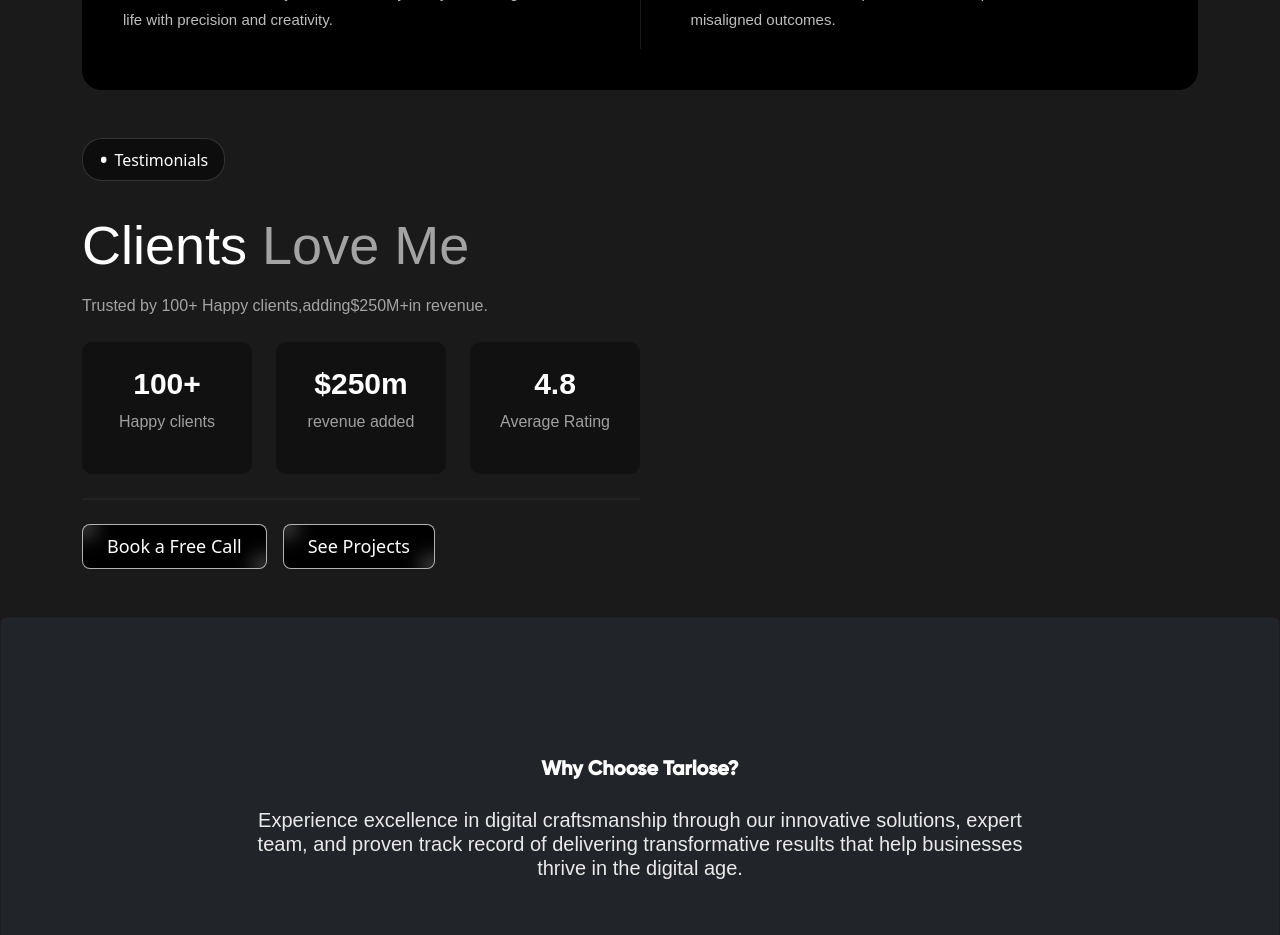
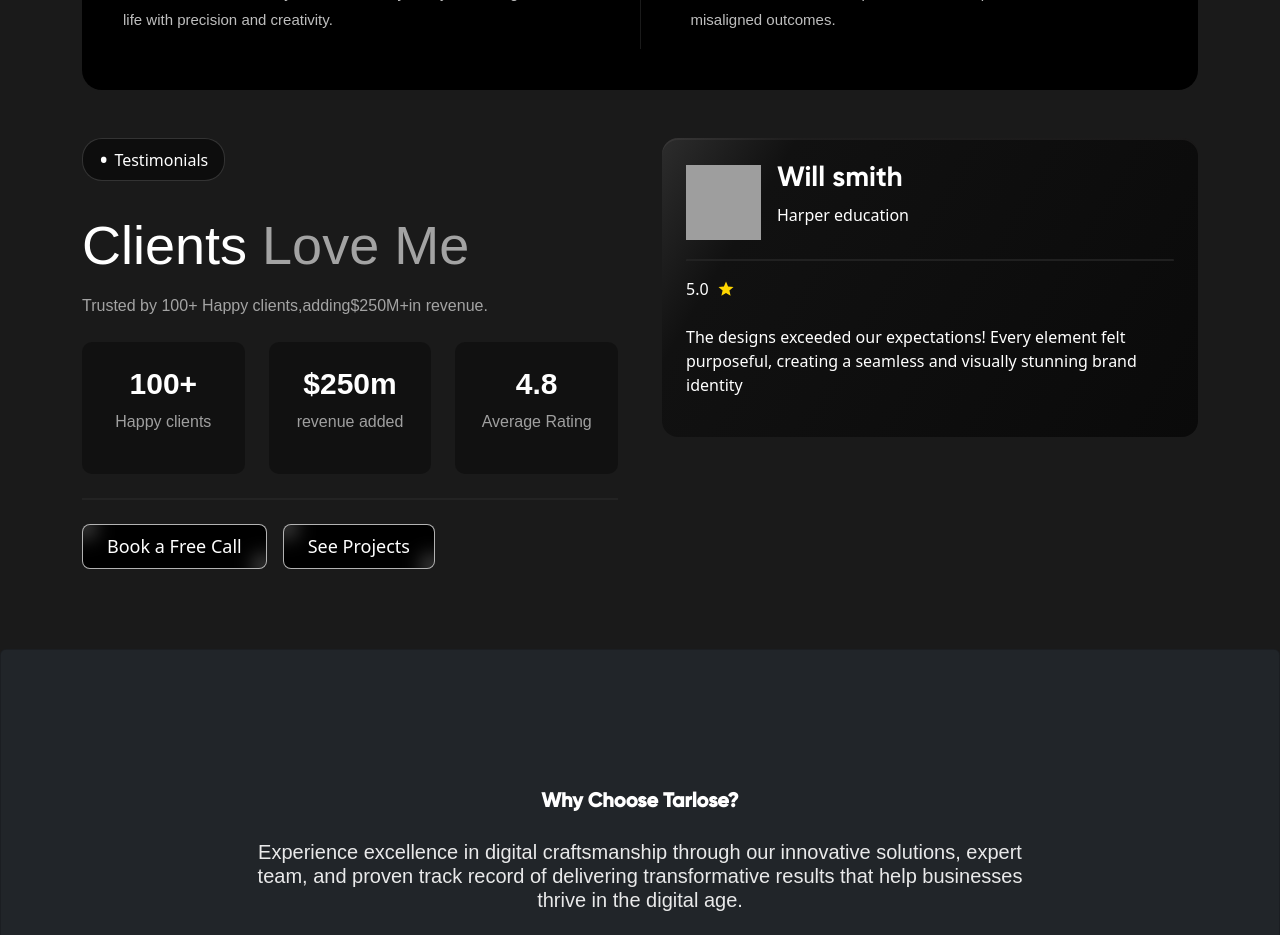
Before and after one commit to WTFAYXN/Tarlose-React, a React (Vite) app in the folder client/: page / in a window 1280 px wide. Shown: the part 5820-6755 px from the top of the page. Built offline with nearby package versions, Linux system fonts and the light colour scheme; no server answers; grey boxes are pictures that could not be loaded; the HTML template or start-up script is replaced by a standard one.

Commit message:
feat: Add right section to Testimonial component with new card layout and styling improvements

```diff
--- a/client/src/components/Testimonials/Testimonial.css
+++ b/client/src/components/Testimonials/Testimonial.css
@@ -1,3 +1,8 @@
+.Testimonial-container {
+  display: flex;
+  gap: 44px;
+}
+
 .Testimonial-left-container {
   width: 50%;
 }
@@ -26,7 +31,6 @@
 
 .parent-box {
   margin: 24px 0;
-
 }
 
 .parent-box .box {
@@ -46,15 +50,67 @@
 }
 
 .Testimonial-divider {
-  background-color: var(--token-b2b2cec5-8316-4f9c-8fd9-5fdfc3c24032, rgba(255, 255, 255, .1));
-flex: none;
-height: 2px;
-opacity: .8;
-overflow: hidden;
-position: relative;
-width: 100%;
+  background-color: rgba(255, 255, 255, 0.1);
+  flex: none;
+  height: 2px;
+  opacity: 0.8;
+  overflow: hidden;
+  position: relative;
+  width: 100%;
 }
 
 .Testimonial-btn {
   margin-top: 24px;
 }
+
+/* Testimonial right  */
+
+.Testimonial-right-container {
+  width: 50%;
+}
+
+.Testimonial-card {
+  background: linear-gradient(121deg, var(--token-16f2e642-57af-452f-984c-64067596f797, rgb(120, 120, 120)) /* {"name":"light grey"} */ -52%, var(--token-cba3b9c8-9e49-437e-aca1-1e69db3088dc, rgb(17, 17, 17)) /* {"name":"Dark Background Color"} */ 19%, var(--token-f5646347-2529-487d-8af1-d99f05c5451c, rgb(10, 10, 10)) /* {"name":"Background"} */ 100%);
+  max-width: 100%;
+  width: 100%;
+  border-radius: 16px;
+  padding: 24px;
+  box-shadow: rgba(184, 180, 180, 0.08) 0px 2px 0px 0px inset;
+  opacity: 1;
+}
+
+.Testimonial-img-container {
+  width: 75px;
+  height: 75px;
+}
+
+.Testimonial-img {
+  width: 100%;
+  height: 100%;
+  object-fit: cover;
+}
+
+.Testimonial-card-content {
+  display: flex;
+  flex-direction: column;
+  gap: 24px;
+}
+
+.Testimonial-card-heading-container {
+  display: flex;
+  gap: 16px;
+  justify-content: flex-start;
+  align-items: center;
+}
+
+.Testimonial-card-divider {
+  background-color: rgba(255, 255, 255, 0.1);
+  border-radius: 8px;
+  opacity: 0.8;
+}
+
+.Testimonial-rating {
+  display: flex;
+  align-items: center;
+  gap: 8px;
+}
--- a/client/src/components/Testimonials/Testimonial.jsx
+++ b/client/src/components/Testimonials/Testimonial.jsx
@@ -41,16 +41,55 @@ const Testimonial = () => {
               </div>
               <hr className="Testimonial-divider" />
               <div className="button-group Testimonial-btn">
-          <button className="btn shining-button"><a href="https://calendly.com/ayansayad2005/30min?month=2024-12">
-              Book a Free Call
-            </a></button>
-          <button className="btn shining-button">See Projects</button>
-        </div>
+                <button className="btn shining-button">
+                  <a href="https://calendly.com/ayansayad2005/30min?month=2024-12">
+                    Book a Free Call
+                  </a>
+                </button>
+                <button className="btn shining-button">See Projects</button>
+              </div>
             </div>
+          </div>
+          <div className="Testimonial-right-container">
+            <div className="Testimonial-cards">
+              <div className="Testimonial-card">
+                <div className="Testimonial-card-heading-container">
+                  <div className="Testimonial-img-container">
+                    <img src="https://framerusercontent.com/images/eFraHAe16muHsBuOQT8J7PtnM.png" alt="" className="Testimonial-img" />
+                  </div>
+                  <div className="Testimonial-card-heading">
+                    <h3>Will smith</h3>
+                    <p>Harper education</p>
+                  </div>
+                </div>
 
+                <hr className="Testimonial-card-divider" />
 
+                <div className="Testimonial-card-content">
+                  <div className="Testimonial-rating">
+                    <p className="m-0">5.0</p>
+                    <svg
+                      xmlns="http://www.w3.org/2000/svg"
+                      viewBox="0 0 24 24"
+                      fill="var(--token-c858731e-e94e-456c-870f-c18178498e78, rgb(255, 215, 0))"
+                      width="18px"
+                      height="18px"
+                    >
+                      <path d="M12 17.27L18.18 21l-1.64-7.03L22 9.24l-7.19-.61L12 2 9.19 8.63 2 9.24l5.46 4.73L5.82 21z"></path>
+                    </svg>
+                  </div>
+
+                  <div className="Testimonial-review">
+                    <p>
+                      The designs exceeded our expectations! Every element felt
+                      purposeful, creating a seamless and visually stunning
+                      brand identity
+                    </p>
+                  </div>
+                </div>
+              </div>
+            </div>
           </div>
-          <div className="Testimonial-right-container"></div>
         </div>
       </div>
     </>
```
